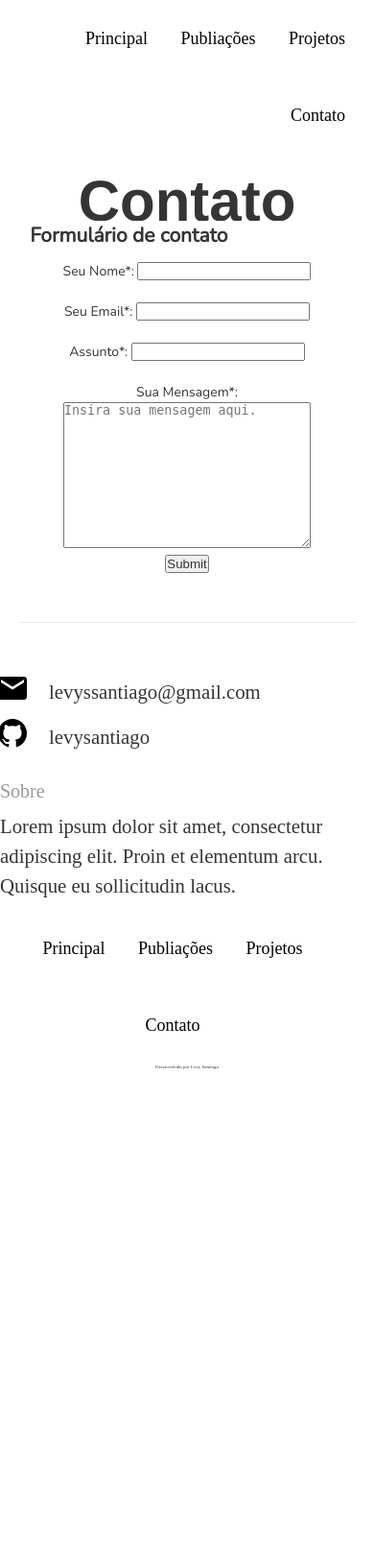
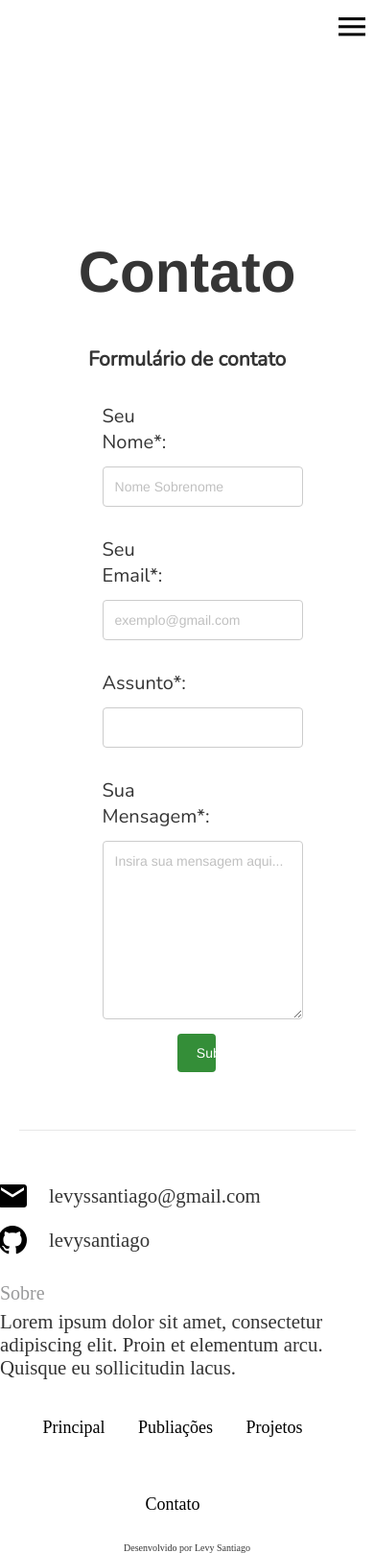
Before and after one commit to Levysantiago/Projeto-web, a PHP site: page /contato.html in a window 390 px wide. Shown: the whole page at 96% size. Before the commit the page ends 1114 px from the top, so only its background shows below. Run offline with PHP 8.4, Linux system fonts and the light colour scheme.

Commit message:
Atualizando paginas com responsividade

```diff
--- a/exercicio-02/contato.html
+++ b/exercicio-02/contato.html
@@ -10,9 +10,11 @@
 <body>
 	<!-- MENU -->
 	<header>
+		<input type="checkbox" id="bt_menu">
+		<label for="bt_menu"></label>
 		<nav>
 			<a href="./index.html">Principal</a>
-			<a href="./publicacoes.html">Publiações</a>
+			<a href="./publicacoes.html">Publicações</a>
 			<a href="./projetos.html">Projetos</a>
 			<a href="./contato.html">Contato</a>
 		</nav>
@@ -20,19 +22,22 @@
 	</header>
 
 	<section>
+		<h2 id="h2-contato">Formulário de contato</h2>
+
 		<article>
-			<h2>Formulário de contato</h2>
-
 			<form>
 				<div>
 					<label>Seu Nome*: </label>
-					<input type="text" name="nome"><br/><br/>
+					<input type="text" name="nome" placeholder="Nome Sobrenome"><br/><br/>
 					<label>Seu Email*: </label>
-					<input type="email" name="email"><br/><br/>
+					<input type="email" name="email" placeholder="exemplo@gmail.com"><br/><br/>
 					<label>Assunto*: </label>
 					<input type="text" name="assunto"><br/><br/>
 					<label>Sua Mensagem*: </label><br/>
-					<textarea name="message" rows="10" cols="30" placeholder="Insira sua mensagem aqui."></textarea><br/>
+					<textarea rows="10" cols="30" placeholder="Insira sua mensagem aqui..."></textarea>
+					<br/>
+				</div>
+				<div>
 					<input type="submit" name="submit">
 				</div>
 			</form>
--- a/exercicio-02/style.css
+++ b/exercicio-02/style.css
@@ -21,42 +21,7 @@ h2{
 	margin-bottom: 10px;
 }
 
-form{
-	width: 100%;
-	text-align: center;
-}
-
-footer > p{
-	font-size: 5px;
-	width: 100%;
-	text-align: center;
-	margin: 0px auto 20px auto;
-}
-
-footer div.flexbox > div{
-	width: 400px;
-	margin-bottom: 10px;
-}
-
-footer div.flexbox > div.flexbox{
-	flex-direction: column;
-}
-
-footer div.flexbox > div > img{
-	float: left;
-	margin-right: 20px;
-}
-
-footer div.flexbox > div > p{
-	margin-top: 6px;
-	font-size: 1.3em;
-}
-
-footer div.flexbox > div > p:first-child{
-	font-size: 20px;
-	color: #999a9b;
-}
-
+/*Header*/
 header{
 	height: 150px;
 	margin-bottom: 80px;
@@ -71,10 +36,6 @@ header > nav, footer nav{
 	line-height: 80px;
 }
 
-footer nav{
-	text-align: center;
-}
-
 header > h1{
 	line-height: 100px;
 	font-size: 60px;
@@ -82,7 +43,7 @@ header > h1{
 	text-align: center;
 }
 
-header.mainHeader > div{
+header.mainHeader > div:nth-child(4){
 	top: 40%;
 	position: absolute;
 	font-size: 40px;
@@ -95,7 +56,7 @@ header.mainHeader > div > h1{
 	color: white;
 }
 
-header > nav > a, footer nav > a{
+header > nav a, footer nav a{
 	height: 100%;
 	width: 100px;
 	text-align: center;
@@ -107,11 +68,35 @@ header.mainHeader a{
 	color: white;
 }
 
-header > nav > a:hover, footer nav > a:hover{
+header > nav a:hover, footer nav a:hover{
 	font-weight: bold;
 	border-bottom: 2px solid;
 }
 
+label[for="bt_menu"]{
+	background: url(imgs/menu-icon-dark.png) no-repeat;
+	margin-bottom: 10px;
+	padding: 5px;
+	width: 8%;
+	height: 7%;
+	float: right;
+	top: 0px;
+}
+
+#main-menu-icon{
+	margin-bottom: 0px;
+	background: url(imgs/menu-icon.png) no-repeat;
+}
+
+label[for="bt_menu"]{
+	display: none;
+}
+
+#bt_menu{
+	display: none;
+}
+
+/*Conteúdo*/
 section{
 	background-color: white;
 	font-family: "Nunito", sans-serif;
@@ -146,16 +131,117 @@ div.flexboxItem > p > a:hover{
 	font-weight: bold;
 }
 
+/*Formulario de Contato*/
+#h2-contato{
+	text-align: center;
+}
+
+form{
+	width: 100%;
+	padding: 3%;
+}
+
+form > div:first-child{
+	margin-left: 0%;
+}
+
+form input, form textarea{
+	font-family: "brandon-grotesque", Brandon Grotesque, Helvetica Neue, Helvetica, Arial, sans-serif;
+	padding: 12px;
+	border: 1px solid #ccc;
+	border-radius: 4px;
+	width: 70%;
+	font-size: 14px;
+	max-width: 500px;
+}
+
+::placeholder{
+	color: #c0c0c0; /* Chrome, Firefox, Opera, Safari 10.1+ */
+	opacity: 1; /*Firefox*/
+}
+
+:-ms-input-placeholder { /* Internet Explorer 10-11 */
+    color: #c0c0c0;
+}
+
+::-ms-input-placeholder { /* Microsoft Edge */
+    color: #c0c0c0;
+}
+
+form textarea{
+	margin-left: 0%;
+}
+
+form label {
+	font-size: 1.0em;
+	padding: 12px 12px 12px 0;
+	display: inline-block;
+	width: 25%;
+}
+
+form > div:nth-child(2){
+	width: 100%;
+	text-align: center;
+}
+
+form div > input[type=submit] {
+	background-color: #348e38;
+	color: white;
+	padding: 12px 20px;
+	border: none;
+	border-radius: 4px;
+	width: 10vw;
+	margin-top: 10px;
+	cursor: pointer;
+}
+
+form div > input[type=submit]:hover{
+	background-color: #399b3d;
+}
+
+/*Footer*/
+footer > p{
+	font-size: 0.7em;
+	width: 100%;
+	text-align: center;
+	margin: 0px auto 20px auto;
+}
+
+footer nav{
+	float: none;
+	text-align: center;
+}
+
+footer div.flexbox > div{
+	width: 400px;
+	margin-bottom: 10px;
+}
+
+footer div.flexbox > div.flexbox{
+	flex-direction: column;
+}
+
+footer div.flexbox > div > img{
+	float: left;
+	margin-right: 20px;
+}
+
+footer div.flexbox > div > p{
+	margin-top: 6px;
+	font-size: 1.3em;
+}
+
+footer div.flexbox > div > p:first-child{
+	font-size: 20px;
+	color: #999a9b;
+}
+
 .mainHeader{
 	background: url(imgs/principal.png) no-repeat 50% 50%;
 	background-size: cover;
 	height: 100%;
 	width: 100%;
 	margin-bottom: 30px;
-}
-
-body{
-	line-height: 1.5;
 }
 
 .flexbox{
@@ -187,6 +273,80 @@ body{
 	section{
 		font-size: 14px;
 	}
+
+	footer > p{
+		font-size: 10px;
+	}
+
+	form label{
+		font-size: 20px;
+	}
+
+	form > div:first-child{
+		margin-left: 20%;
+	}
+
+	header > nav{
+		margin-left: -100%;
+		transition: all .4s;
+		width: 5%;
+		float: none;
+	}
+
+	header > nav > a{
+		width: 100%;
+	}
+
+	#bt_menu{
+		display: none;
+	}
+
+	#bt_menu:checked ~ nav{
+		margin-left: 0px;
+	}
+
+	label[for="bt_menu"]{
+		display: block;
+		float: right;
+		margin-top: 10px;
+	}
+
+	header{
+		height: 280px;
+	}
+
+	header > nav{
+		line-height: 45px;
+		display: grid;
+		width: 100%;
+	}
+
+	header > nav > a{
+		background-color: rgba(0, 0, 0, 0.1);
+		border-bottom: 1px solid rgba(0, 0, 0, 0.0);
+	}
+
+	header > nav > a:hover{
+		background-color: rgba(0, 0, 0, 0.2);
+		font-weight: normal;
+		border-bottom: 1px solid rgba(255, 255, 255, 0.2);
+	}
+
+	header.mainHeader > nav > a{
+		background-color: rgba(255, 255, 255, 0.2);
+		border-bottom: 1px solid rgba(255, 255, 255, 0.2);
+	}
+
+	header.mainHeader > nav > a:hover{
+		background-color: rgba(255, 255, 255, 0.3);
+		border-bottom: 1px solid rgba(255, 255, 255, 0.2);
+	}
+}
+
+@media(min-width: 1290px){
+	form textarea{
+		margin-left: 26%;
+	}
 }
 
 .widthLarge{
```
Also changed, not shown: exercicio-02/index.html (+6 -3 lines), exercicio-02/projetos.html (+6 -4 lines), exercicio-02/publicacoes.html (+9 -7 lines).
